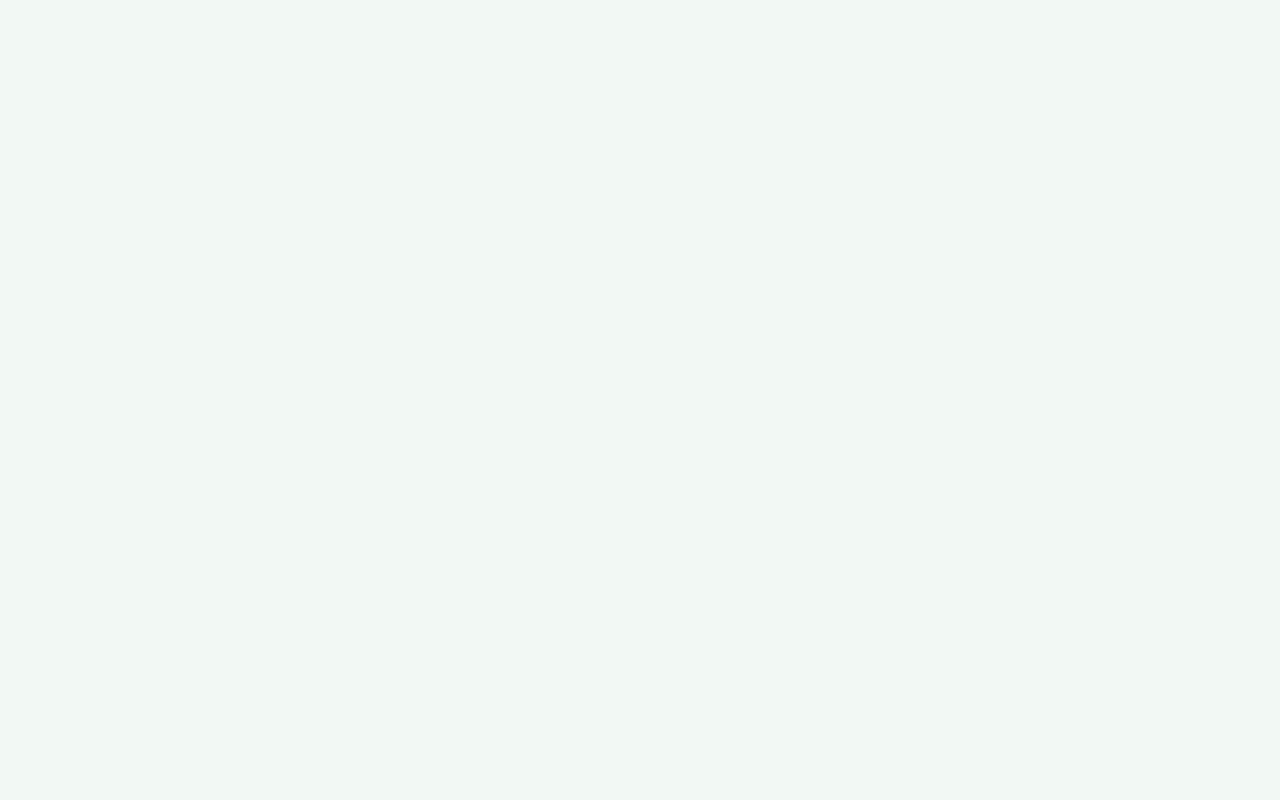
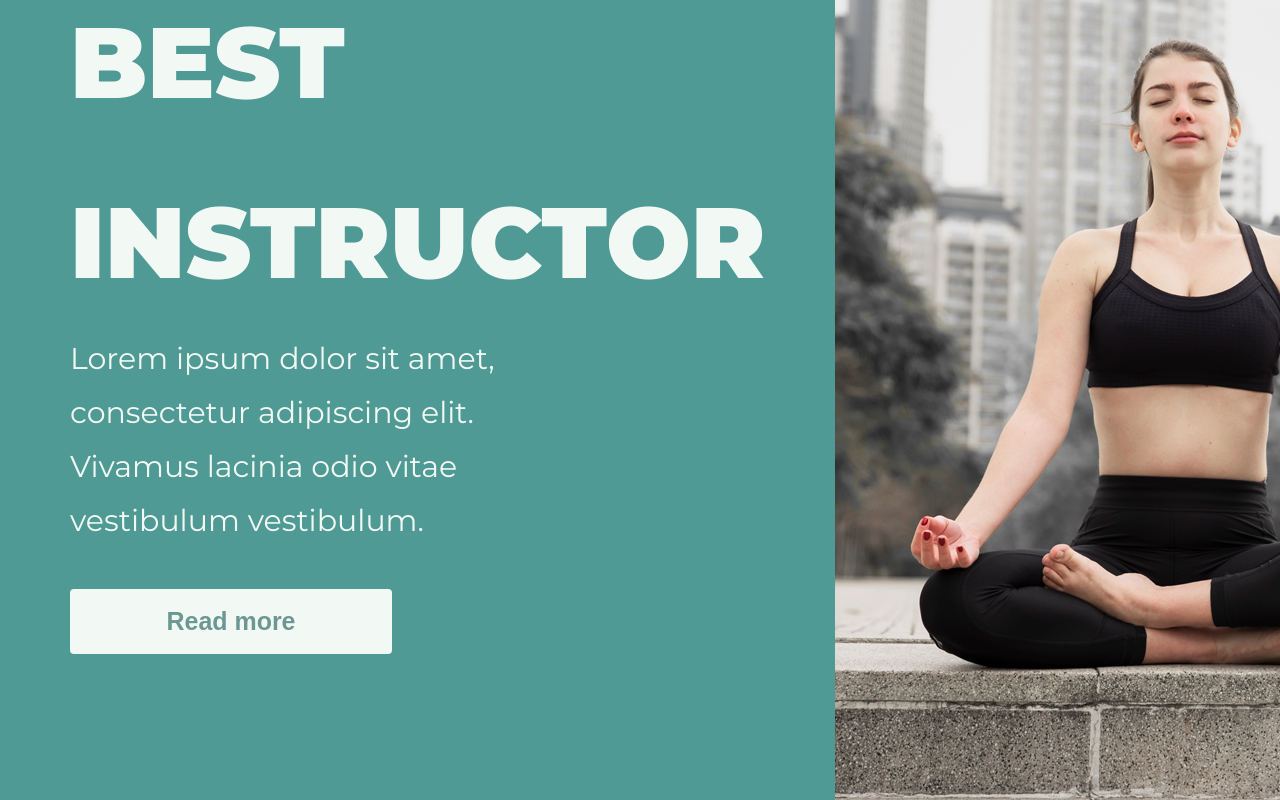
Before and after one commit to malgorzatajPL/Yoga-website, a React (Create React App) app: page / in a window 1280 px wide. Shown: the part 3185-3985 px from the top of the page. Before the commit the page ends 3011 px from the top, so only its background shows below. Built offline with nearby package versions, Linux system fonts and the light colour scheme; a web font is replaced by a local one.

Commit message:
Add best instruction section, add props padding to subtitle

```diff
--- a/src/App.tsx
+++ b/src/App.tsx
@@ -4,6 +4,7 @@ import Main from './Components/Main/Main';
 import ChooseClass from './Components/ChooseClass/ChooseClass';
 import styled from 'styled-components';
 import OurStats from './Components/OurStats/OurStats';
+import BestInstruction from './Components/BestInstruction/BestInstruction';
 
 const AppStyle = styled.div`
   position: relative;
@@ -28,6 +29,7 @@ function App() {
       <Main />
       <ChooseClass />
       <OurStats />
+      <BestInstruction />
     </AppStyle>
   );
 }
--- a/src/Components/BestInstruction/BestInstruction.style.ts
+++ b/src/Components/BestInstruction/BestInstruction.style.ts
@@ -1,6 +1,16 @@
 import styled from 'styled-components';
 import { fontSize, theme } from '../../theme/theme';
 
-export const BestInstructionStyle = styled.section``;
-export const Content = styled.div``;
+export const BestInstructionStyle = styled.section`
+  background-color: ${theme.palette.primary[600]};
+  display: flex;
+  justify-content: space-between;
+`;
+export const Content = styled.div`
+  padding: 0 70px;
+  text-align: left;
+  display: flex;
+  flex-direction: column;
+  justify-content: center;
+`;
 export const ImageInstruction = styled.img``;
--- a/src/Components/BestInstruction/BestInstruction.tsx
+++ b/src/Components/BestInstruction/BestInstruction.tsx
@@ -1,8 +1,26 @@
 import React from 'react';
-import { BestInstructionStyle } from './BestInstruction.style';
+import {
+  BestInstructionStyle,
+  Content,
+  ImageInstruction,
+} from './BestInstruction.style';
+import { Subtitle, Header1 } from '../../shared/TextComponents';
+import { ButtonRead } from '../../shared/ButtonRead';
 
 const BestInstruction = () => {
-  return <BestInstructionStyle>BestInstruction</BestInstructionStyle>;
+  return (
+    <BestInstructionStyle>
+      <Content>
+        <Header1>BEST INSTRUCTOR</Header1>
+        <Subtitle padding='0 0 40px 0'>
+          Lorem ipsum dolor sit amet, consectetur adipiscing elit. Vivamus
+          lacinia odio vitae vestibulum vestibulum.{' '}
+        </Subtitle>
+        <ButtonRead primary={true} />
+      </Content>
+      <ImageInstruction src='/BestInstruction.png' />
+    </BestInstructionStyle>
+  );
 };
 
 export default BestInstruction;
--- a/src/Components/ChooseClass/ChooseClass.tsx
+++ b/src/Components/ChooseClass/ChooseClass.tsx
@@ -9,7 +9,7 @@ const ChooseClass = () => {
     <ChooseClassSection>
       <Header>
         <Header1>Choose class</Header1>
-        <Subtitle>
+        <Subtitle margin={true}>
           Lorem ipsum dolor sit amet, consectetur adipiscing elit. Vivamus
           lacinia odio vitae vestibulum vestibulum.
         </Subtitle>
--- a/src/Components/OurStats/OurStats.tsx
+++ b/src/Components/OurStats/OurStats.tsx
@@ -9,7 +9,7 @@ const OurStats = () => {
     <OurStatsStyle>
       <Header>
         <Header1 primary={true}>Our stats</Header1>
-        <Subtitle primary={true}>
+        <Subtitle primary={true} margin={true}>
           Lorem ipsum dolor sit amet, consectetur adipiscing elit. Vivamus
           lacinia odio vitae vestibulum vestibulum.
         </Subtitle>
--- a/src/shared/ButtonRead.tsx
+++ b/src/shared/ButtonRead.tsx
@@ -1,18 +1,20 @@
 import React from 'react';
 import styled from 'styled-components';
-import { theme } from '../theme/theme';
+import { fontSize, theme } from '../theme/theme';
 
 const ButtonReadStyle = styled.button<{ primary?: boolean }>`
   width: 322px;
   height: 65px;
   border-radius: 4px;
   border: none;
+  font-weight: 600;
+  font-size: ${fontSize(25)};
   color: ${(props) =>
     props.primary ? theme.palette.primary[500] : theme.palette.primary[100]};
   background-color: ${(props) =>
-    props.primary ? theme.palette.primary[500] : theme.palette.primary[100]};
+    props.primary ? theme.palette.primary[100] : theme.palette.primary[500]};
 `;
 
-export const ButtonRead = () => {
-  return <ButtonReadStyle>Read more</ButtonReadStyle>;
+export const ButtonRead = ({ primary }: { primary: boolean }) => {
+  return <ButtonReadStyle primary={primary}>Read more</ButtonReadStyle>;
 };
--- a/src/shared/TextComponents.ts
+++ b/src/shared/TextComponents.ts
@@ -22,12 +22,17 @@ export const Body = styled.p<{ primary?: boolean }>`
   font-variant-caps: normal;
 `;
 
-export const Subtitle = styled.p<{ primary?: boolean }>`
+export const Subtitle = styled.p<{
+  primary?: boolean;
+  margin?: boolean;
+  padding?: string;
+}>`
   font-size: ${fontSize(30)};
   line-height: 1.8;
   z-index: 5;
   width: 70%;
-  margin: 0 auto;
+  padding: ${(props) => (props.padding ? props.padding : '0')};
+  margin: ${(props) => (props.margin ? '0 auto' : '0')};
   color: ${(props) =>
     props.primary ? theme.palette.primary[500] : theme.palette.primary[100]};
   font-weight: 400;
```
Also changed, not shown: public/BestInstruction.png (added).
